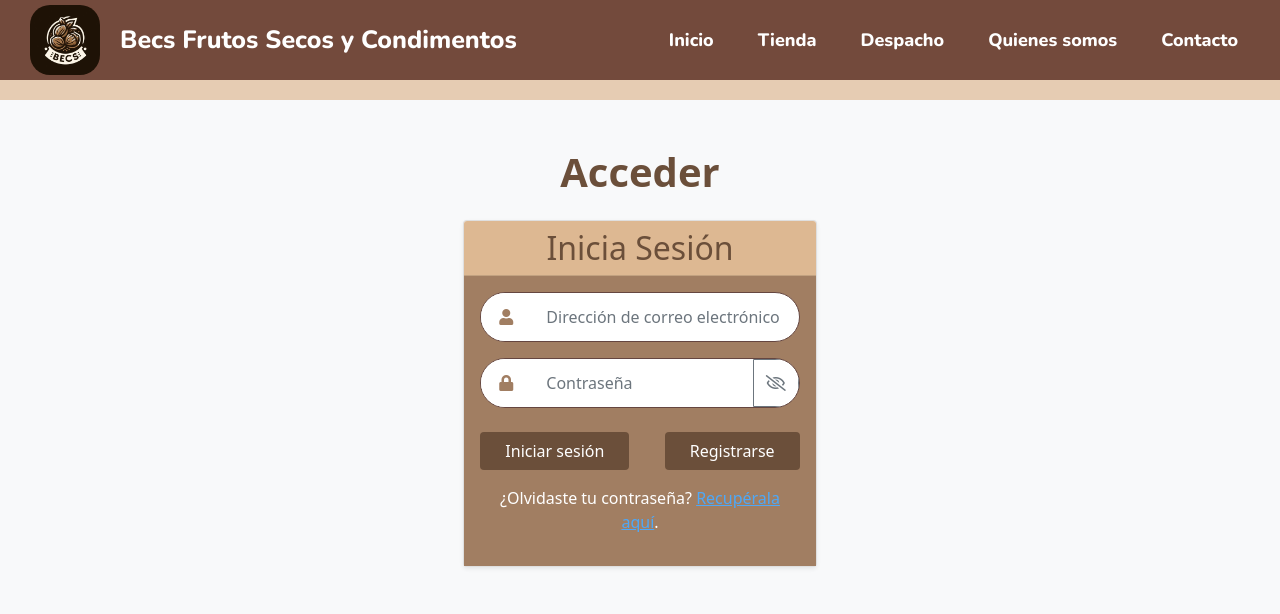
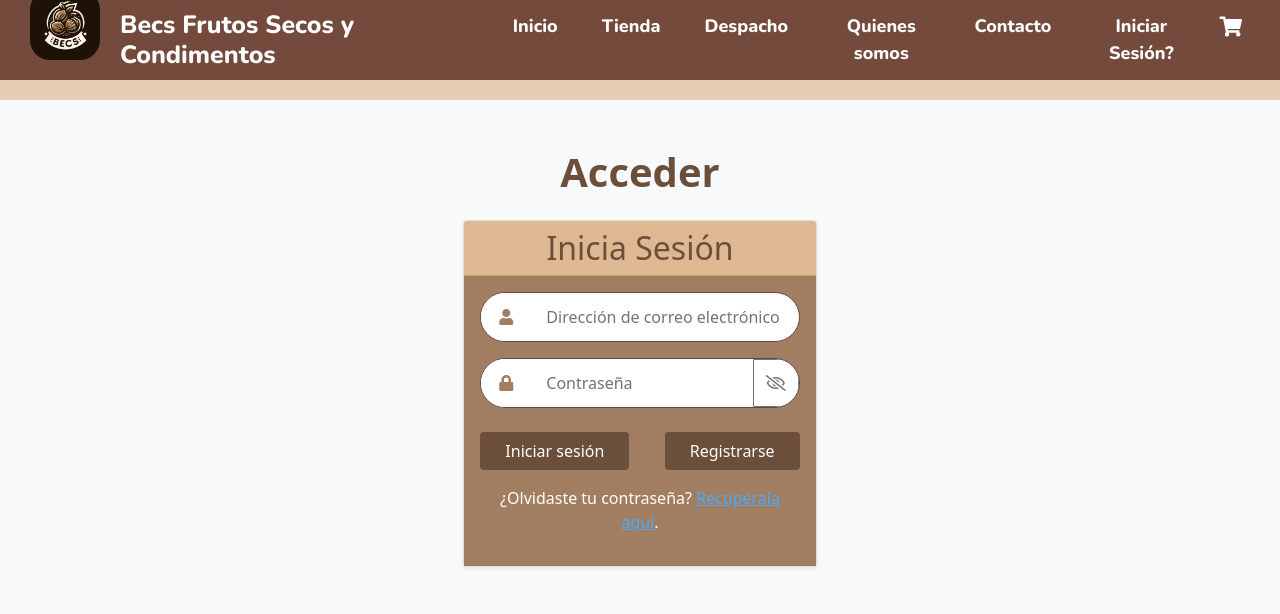
Before and after one commit to DexusRandgris/ProyectoTitulo_Becs_Site, a Django app: page /login/ in a window 1280 px wide. Shown: the top 614 px of the page. Run offline with Django 5.2, Linux system fonts and the light colour scheme; some libraries are stand-ins or nearby versions.

Commit message:
se añadio la vista carrito, se hizo boton para iniciar sesion, se linkeo y eso

```diff
--- a/becs_proyecto_titulo/becs_frutossecos/static/css/style_header.css
+++ b/becs_proyecto_titulo/becs_frutossecos/static/css/style_header.css
@@ -63,3 +63,45 @@
 .header .nav-links button:hover {
     background-color: #ea9463; /* un pequeño efecto visual */
 }
+ /*carrito */
+ .barra-carrito {
+    padding: 10px 0;
+    text-align: center;
+  }
+  .carrito-link {
+    color: #FFF; /* Color del texto */
+    font-size: 18px;
+    font-weight: bold;
+    text-decoration: none;
+}
+
+.carrito-link:visited {
+    color: #FFF;
+}
+
+.carrito-link:hover {
+    color: #d8b592;
+}
+
+.carrito-link:active {
+    color: #FFF;
+}
+  .contenedor-carrito {
+    display: inline-block;
+  }
+
+  .carrito-link {
+    color: #FFF;
+    font-size: 18px;
+    font-weight: bold;
+    text-decoration: none;
+  }
+
+  .carrito-link i {
+    margin-right: 8px;
+    font-size: 20px;
+  }
+
+  .carrito-link:hover {
+    color: #d8b592;
+  }
--- a/becs_proyecto_titulo/becs_frutossecos/templates/base.html
+++ b/becs_proyecto_titulo/becs_frutossecos/templates/base.html
@@ -24,6 +24,14 @@
                 <li><a href="/"><button>Despacho</button></a></li>
                 <li><a href="/"><button>Quienes somos</button></a></li>
                 <li><a href="/"><button>Contacto</button></a></li>
+                <li><a href="{% url 'iniciosesion' %}"><button>Iniciar Sesión?</button></a></li>
+                <div class="barra-carrito">
+                    <div class="contenedor-carrito">
+                      <a href="/carrito" class="carrito-link">
+                        <i class="fas fa-shopping-cart"></i>
+                      </a>
+                    </div>
+                  </div>
 
             </ul>
         </nav>
--- a/becs_proyecto_titulo/becs_frutossecos/templates/index.html
+++ b/becs_proyecto_titulo/becs_frutossecos/templates/index.html
@@ -65,6 +65,7 @@
       });
     });
   </script>
+
 
   <!-- Sección Productos -->
   <section class="productos">
--- a/becs_proyecto_titulo/becs_frutossecos/templates/inicio_sesion.html
+++ b/becs_proyecto_titulo/becs_frutossecos/templates/inicio_sesion.html
@@ -60,7 +60,7 @@
                   <button type="submit" class="btn px-4" style="background-color:#6B4F3A; color:#FFF;">
                     Iniciar sesión
                   </button>
-                  <a href="#" class="btn px-4" style="background-color:#6B4F3A; color:#FFF;">
+                  <a href="{% url 'registrate' %}" class="btn px-4" style="background-color:#6B4F3A; color:#FFF;">
                     Registrarse
                   </a>
                 </div>
--- a/becs_proyecto_titulo/becs_frutossecos/urls.py
+++ b/becs_proyecto_titulo/becs_frutossecos/urls.py
@@ -10,4 +10,5 @@ urlpatterns = [
     path('registrate/', views.registrar,     name='registrate'),
     # (opcional) si quieres seguir con /index/
     path('',      views.inicio,        name='inicio'),
+    path('carrito/',  views.carrito,      name='carrito'),
 ]
--- a/becs_proyecto_titulo/becs_frutossecos/views.py
+++ b/becs_proyecto_titulo/becs_frutossecos/views.py
@@ -48,3 +48,6 @@ def registrar(request):
             return redirect('inicio')
         data["form"]=formulario
     return render(request, 'registrate.html',data)
+
+def carrito(request):
+    return render(request, 'carrito.html')
```
Also changed, not shown: becs_proyecto_titulo/becs_frutossecos/templates/carrito.html (added, +7 -0 lines), becs_proyecto_titulo/becs_frutossecos/static/css/style_index.css (line endings or trailing spaces).
